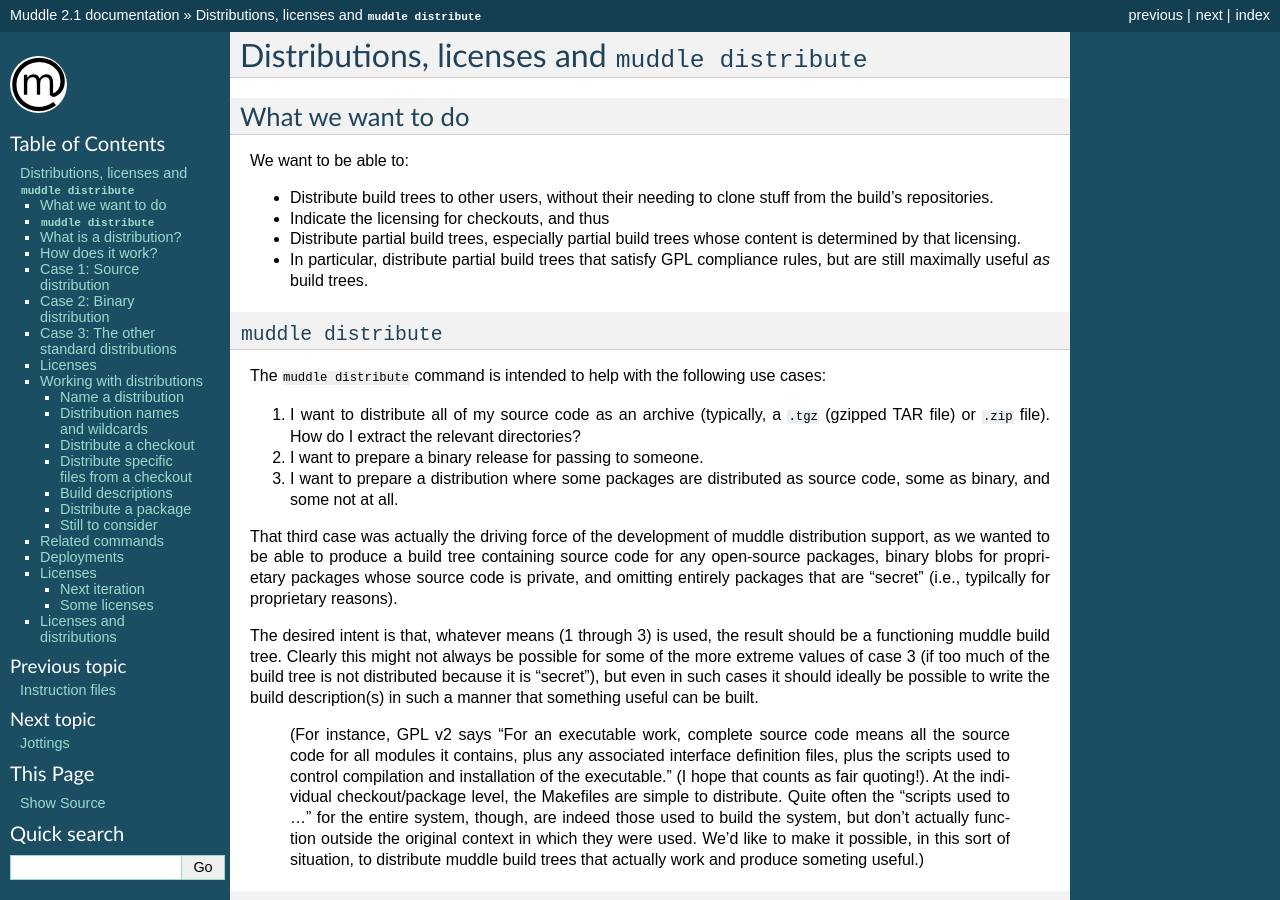
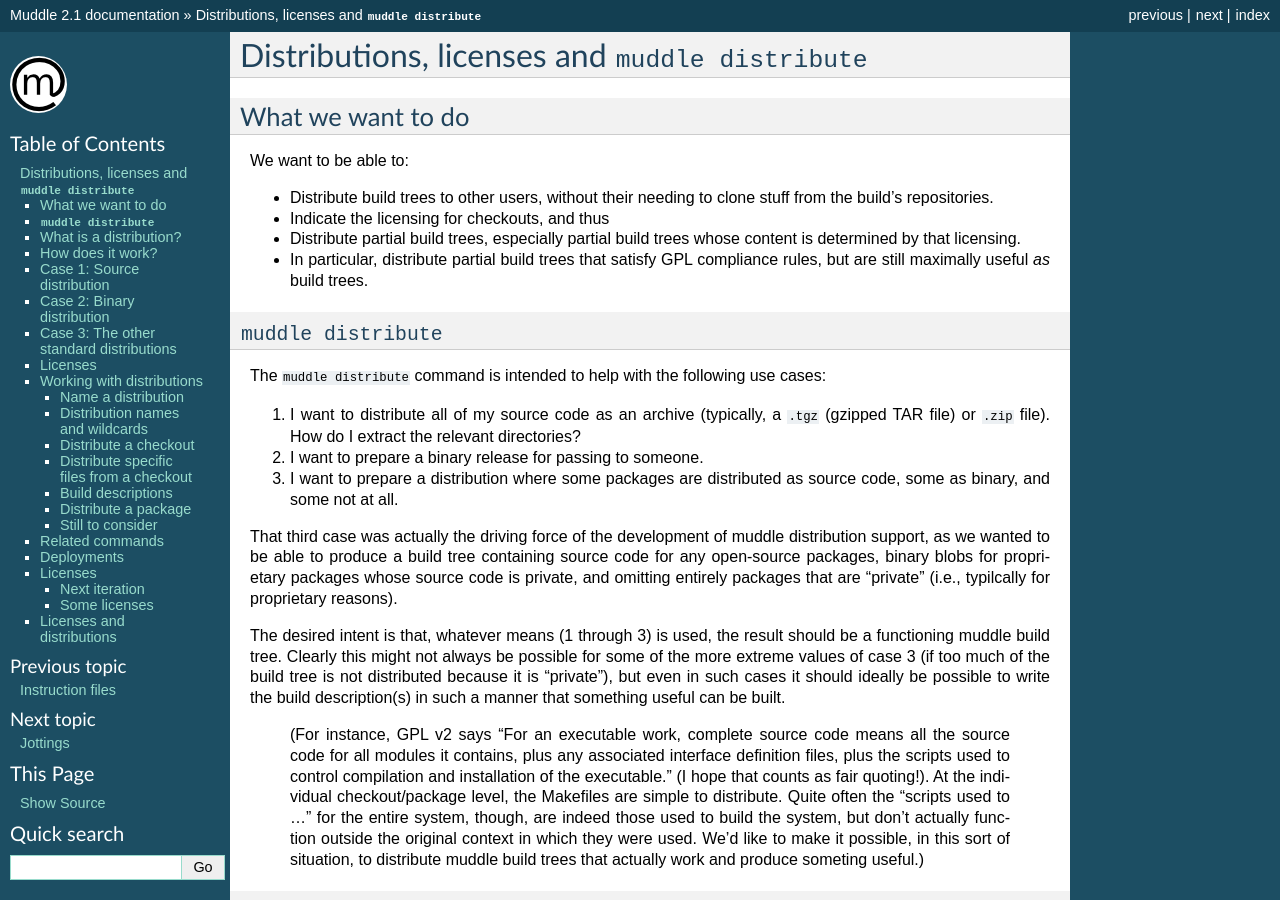
Before and after one commit to kynesim/muddle, a Sphinx documentation site: the page built from docs/distribute.txt, in a window 1280 px wide and 900 px high. Built offline with Sphinx 7.4.7, drawn with Linux system fonts in a browser that asks for light colours; some of the changed text lies outside the part shown.

Commit message:
Rename "secret" as "private"
Somehow "secret" sounds more like something one wants to investigate,
whereas "private" sounds more like something one should be polite and
not expect to see.

("secret" has more connotations of "hidden", and "private" of "not for
others use")

```diff
--- a/docs/distribute.txt
+++ b/docs/distribute.txt
@@ -35,13 +35,13 @@
 distribution support, as we wanted to be able to produce a build tree
 containing source code for any open-source packages, binary blobs for
 proprietary packages whose source code is private, and omitting
-entirely packages that are "secret" (i.e., typilcally for proprietary
+entirely packages that are "private" (i.e., typilcally for proprietary
 reasons).
 
 The desired intent is that, whatever means (1 through 3) is used, the result
 should be a functioning muddle build tree. Clearly this might not always be
 possible for some of the more extreme values of case 3 (if too much of the
-build tree is not distributed because it is "secret"), but even in such cases
+build tree is not distributed because it is "private"), but even in such cases
 it should ideally be possible to write the build description(s) in such a
 manner that something useful can be built.
 
@@ -241,14 +241,14 @@
 
 import muddled.licenses
 
-License categories: gpl, open, binary, secret
+License categories: gpl, open, binary, private
 
 ALL_LICENSE_CATEGORIES
 
 License
 LicenseOpen
 LicenseBinary
-LicenseSecret
+LicensePrivate
 LicenseGPL
 LicenseLGPL
 
@@ -272,7 +272,7 @@
 get_open_checkouts(builder)
 get_open_not_gpl_checkouts(builder)
 get_binary_checkouts(builder)
-get_secret_checkouts(builder)
+get_private_checkouts(builder)
 
     builder.invocation.db.checkout_has_license(co_label)
 
@@ -296,7 +296,7 @@
                    with_muddle_makefile=False)
 
 distribute_checkout_files(builder, name, label, source_files)
-set_secret_build_files(builder, name, secret_files)
+set_private_build_files(builder, name, private_files)
 
 get_distribution_names(builder)
 get_distribution_names_for(builder, categories)
@@ -306,13 +306,17 @@
   for name in get_distributions_for(['gpl', 'open']):
       distribute_checkout_files(builder, name, co_label, 'Makefile')
 
-  for name in get_distributions_not_for(['secret']):
-      set_secret_build_files(builder, name, ['secret_app.py'])
+  for name in get_distributions_not_for(['private']):
+      set_private_build_files(builder, name, ['private_app.py'])
 
 muddle query distributions
 
 
+Caveat on distributing packages and the "install/<role>" directory, and the
+fact "muddle distribute" has no way of knowing who put what in there. On
+segregating things by role, as necessary, and "muddle query role-licenses".
 
+How to handle "private" stuff.
 
 
 It is possible to define a distribution within the muddle build description.
@@ -572,7 +576,7 @@
 
    * Open. These can be freely distributed as source.
    * Closed. These can only be distributed as binary.
-   * Secret. These must not be distributed at all, and may also need a
+   * Private. These must not be distributed at all, and may also need a
      mechanism to prevent distributing the relevant part of the build
      description as well.
 
@@ -714,7 +718,7 @@
 
 Licenses are of four broad types:
 
-* *secret*. Checkouts with this license (and thus also their packages) are not
+* *private*. Checkouts with this license (and thus also their packages) are not
   to be distributed as part of a normal license-driven distribution.
 
 * *binary*. Checkouts with this license (and thus also their packages) are to
```
Also changed, not shown: 4 other files.
